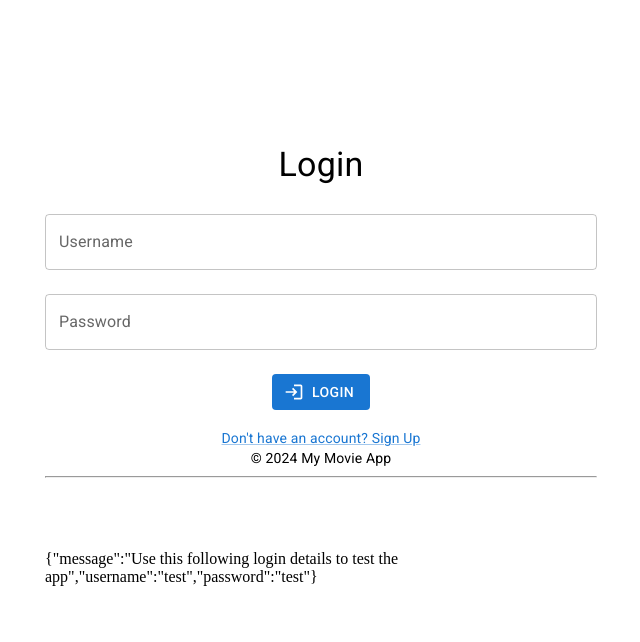
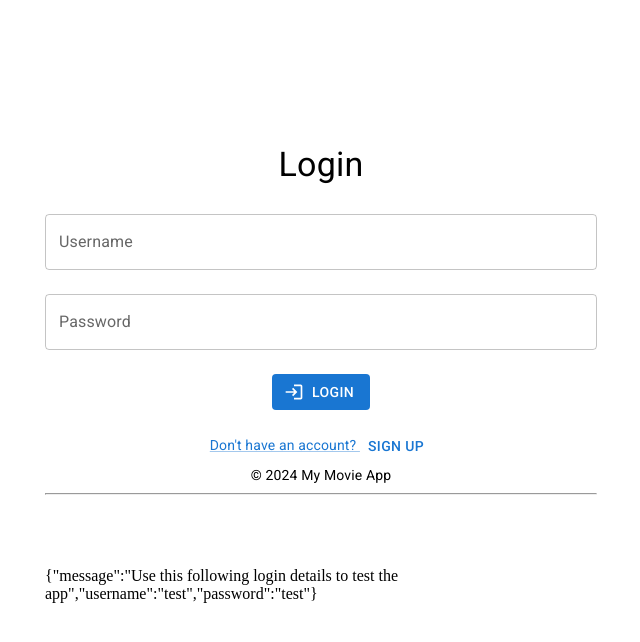
Before and after one commit to Gideon877/movie-list-app, a React (Vite) app: page / in a window 1280 px wide. Before the commit this address led to /login. Shown: the top 642 px of the page, without its empty margins (319-959 px from the left). Built offline with nearby package versions, Linux system fonts and the light colour scheme; no server answers.

Commit message:
checking registration page

```diff
--- a/src/App.tsx
+++ b/src/App.tsx
@@ -10,6 +10,7 @@ import SignUp from './components/auth/SignUp';
 import NotFound from './components/NotFound';
 import { useAuthStore } from './store/useAuthStore';
 import Profile from './components/Profile';
+import Auth from './components/auth/Auth';
 
 
 const App: React.FC = () => {
@@ -25,8 +26,9 @@ const App: React.FC = () => {
 	return (
 		<Router>
 			<Routes>
-				<Route path="/login" element={!authenticated ? <Login /> : <Navigate to="/" />} />
-				<Route path="/signup" element={!authenticated ? <SignUp /> : <Navigate to="/" />} />
+				<Route path="/" element={!authenticated ? <Auth /> : <Navigate to="/" />} />
+				{/* <Route path="/login" element={!authenticated ? <Login /> : <Navigate to="/" />} />
+				<Route path="/signup" element={!authenticated ? <SignUp /> : <Navigate to="/" />} /> */}
 				<Route path="/" element={authenticated ? <Dashboard /> : <Navigate to="/login" />} />
 				<Route path="/profile" element={authenticated ? <Profile /> : <Navigate to="/login" />} />
 				<Route path="*" element={<NotFound />} />
--- a/src/components/NotFound.tsx
+++ b/src/components/NotFound.tsx
@@ -26,24 +26,24 @@ const NotFound: React.FC = () => {
 			<Box>
 				<Button
 					component={Link}
-					href="/login"
+					href="/"
 					variant="contained"
 					color="primary"
 					sx={{ marginRight: 2 }}
 				>
 					Sign In
 				</Button>
-				<Typography variant="body1" display="inline" sx={{ marginRight: 2 }}>
+				{/* <Typography variant="body1" display="inline" sx={{ marginRight: 2 }}>
 					or
 				</Typography>
 				<Button
 					component={Link}
-					href="/signup"
+					href="/"
 					variant="outlined"
 					color="primary"
 				>
 					Sign Up
-				</Button>
+				</Button> */}
 			</Box>
 		</Box>
 	);
--- /dev/null
+++ b/src/components/auth/Auth.tsx
@@ -0,0 +1,31 @@
+import React from 'react'
+import { create } from 'zustand'
+import Login from './Login';
+import SignUp from './SignUp';
+
+
+interface SignUpState {
+    view: string;
+    setView: (view: string) => void;
+}
+
+const useSignUpStore = create<SignUpState>((set) => (
+    {
+        view: 'Login',
+        setView: (view: string) => set({ view }),
+    }
+))
+const Auth: React.FC = () => {
+
+
+    const { view, setView } = useSignUpStore();
+
+    return (
+        <>
+            {view === 'Login' && <Login setView={setView} />}
+            {view === 'SignUp' && <SignUp setView={setView} />}
+        </>
+    )
+}
+
+export default Auth
--- a/src/components/auth/Login.tsx
+++ b/src/components/auth/Login.tsx
@@ -6,7 +6,7 @@ import { loginApi } from '../../api/authApi';
 import { useAppStore, useLoginStore } from '../../store/useAppStore';
 
 
-const Login: React.FC = () => {
+const Login: React.FC <{ setView: (view: string) => void}> = ({setView}) => {
     const {
         error,
         loading,
@@ -102,8 +102,8 @@ const Login: React.FC = () => {
 
                 <br />
                 <Grid2 container>
-                    <Link href="/signup" variant="body2">
-                        {"Don't have an account? Sign Up"}
+                    <Link variant="body2">
+                        Don't have an account? <Button onClick={()=> setView('SignUp')}>Sign Up</Button>
                     </Link>
                 </Grid2>
             </Box>
--- a/src/components/auth/SignUp.tsx
+++ b/src/components/auth/SignUp.tsx
@@ -7,7 +7,7 @@ import CustomSnackbar from '../CustomSnackbar';
 import { useNavigate } from 'react-router-dom';
 
 
-const SignUp: React.FC = () => {
+const SignUp: React.FC<{ setView: (view: string) => void}> = ({setView}) => {
     const {
         setFirstName,
         setLastName,
@@ -150,8 +150,8 @@ const SignUp: React.FC = () => {
                 </Box>
 
                 <br />
-                <Link href="/login" variant="body2">
-                    Already have an account? Log In
+                <Link variant="body2">
+                    Already have an account? <Button onClick={()=> setView('Login')}>Log In</Button>
                 </Link>
             </Box>
             <CustomSnackbar open={open} message={error} type={type as "info" | "error" | "success"} onClose={() => setOpen(false)} />
```
